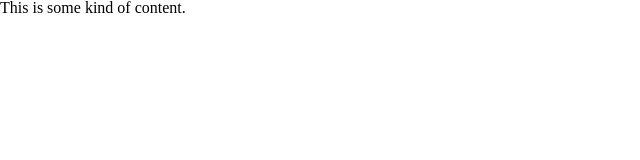
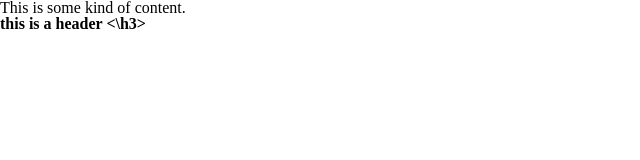
Before and after one commit to hsorense/hsorense.github.com, a plain HTML site: page index.html in a window 1280 px wide. Shown: the whole page, without its empty margins (0-640 px from the left). Drawn offline with nearby package versions, Linux system fonts and the light colour scheme.

Commit message:
new header

```diff
--- a/index.html
+++ b/index.html
@@ -28,7 +28,7 @@
     </nav>
 
     <div id="content">
-
+<h3> this is a header <\h3>
     </div>
 
     <footer role="main">
```
